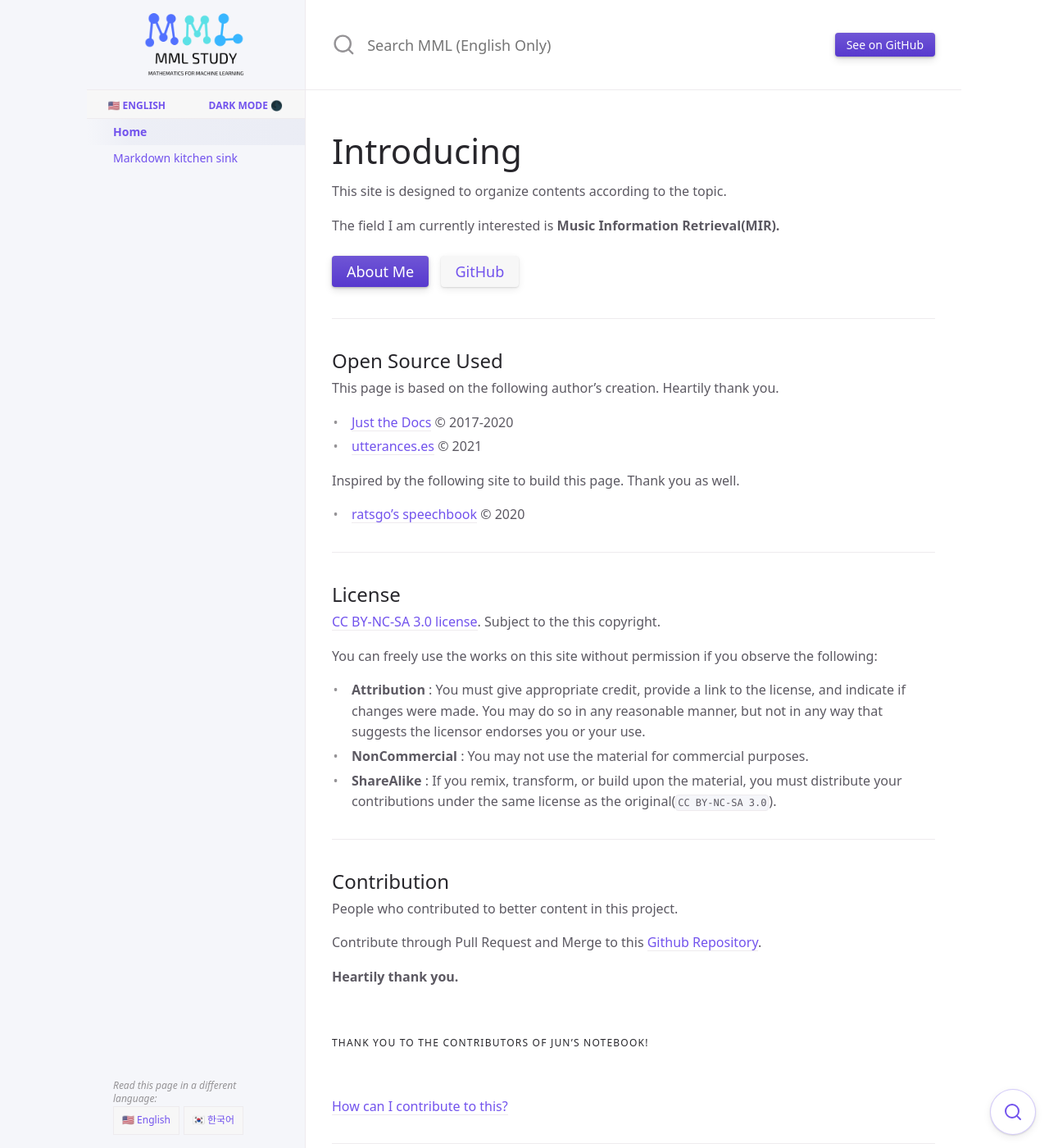
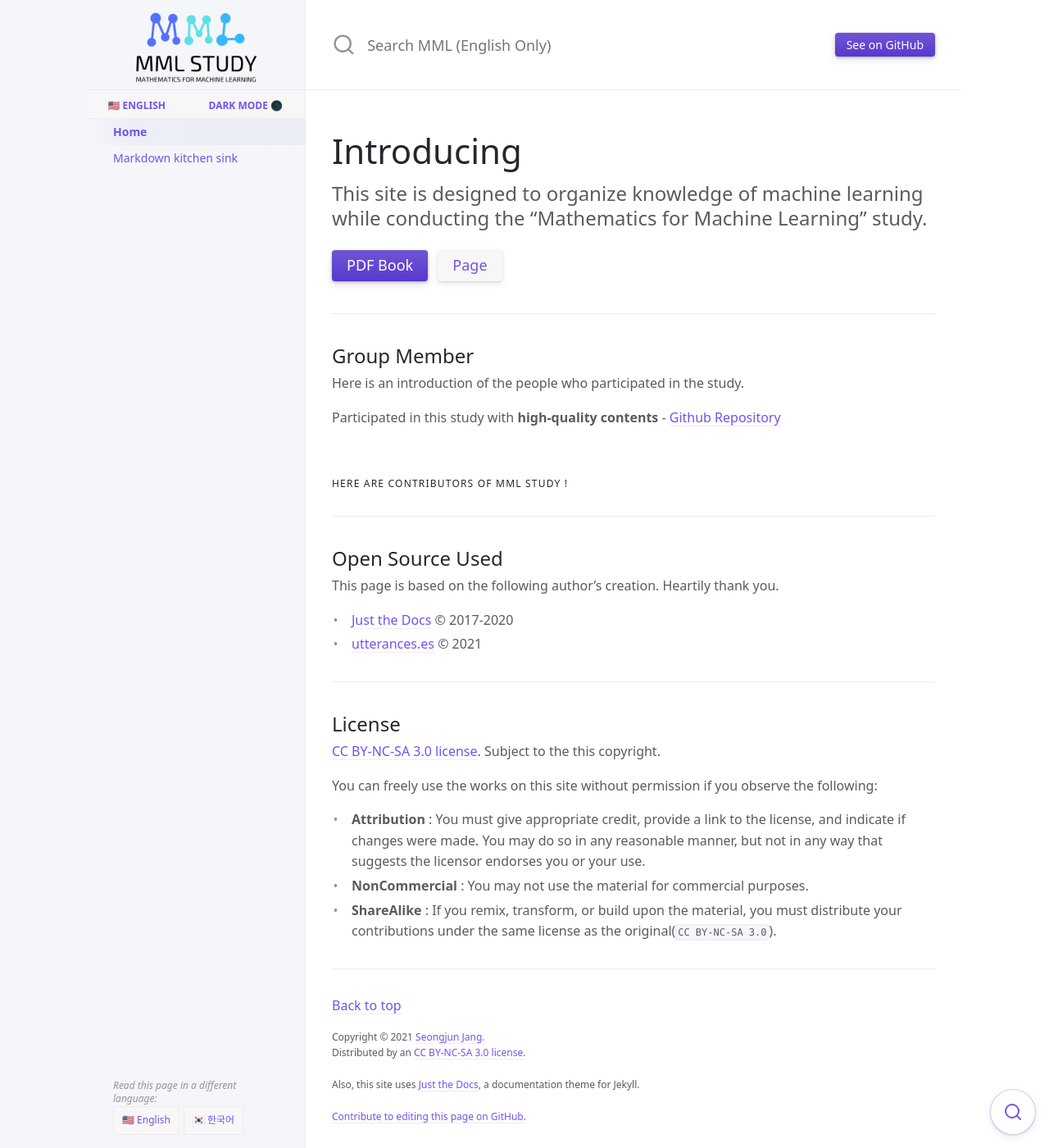
Before and after one commit to junnei/mml, a Jekyll site: the page built from docs/en/index.md, in a window 1280 px wide and 1400 px high. Shown: the whole window at 82% size. Built offline with Jekyll 4.4.1, drawn with Linux system fonts in a browser that asks for light colours.

Commit message:
fix logo

```diff
--- a/docs/en/index.md
+++ b/docs/en/index.md
@@ -11,16 +11,31 @@
 # Introducing
 {: .fs-9 }
 
-This site is designed to organize contents  according to the topic.
-
-The field I am currently interested is <b>Music Information Retrieval(MIR).</b>
-
+This site is designed to organize knowledge of machine learning while conducting the "Mathematics for Machine Learning" study.
 {: .fs-6 .fw-800 }
 
 
+[PDF Book](https://mml-book.github.io/book/mml-book.pdf){: .btn .btn-primary .fs-5 .mb-4 .mb-md-0 .mr-2 } [Page](https://mml-book.github.io){: .btn .fs-5 .mb-4 .mb-md-0 }
 
-[About Me](https://junnei.github.io){: .btn .btn-primary .fs-5 .mb-4 .mb-md-0 .mr-2 } [GitHub](https://github.com/junnei){: .btn .fs-5 .mb-4 .mb-md-0 }
+---
 
+## Group Member
+
+Here is an introduction of the people who participated in the study.
+
+Participated in this study with <b>high-quality contents</b> - [Github Repository](https://github.com/junnei/mml/)
+
+<br>
+
+#### Here are contributors of MML Study !
+
+<ul class="list-style-none">
+{% for contributor in site.github.contributors %}
+  <li class="d-inline-block mr-1">
+     <a href="{{ contributor.html_url }}"><img src="{{ contributor.avatar_url }}" width="64" height="64" alt="{{ contributor.login }}"/></a>
+  </li>
+{% endfor %}
+</ul>
 
 ---
 
@@ -32,46 +47,15 @@
 - [Just the Docs](http://patrickmarsceill.com) &copy; 2017-2020
 - [utterances.es](https://utteranc.es/) &copy; 2021
 
-Inspired by the following site to build this page. Thank you as well.
-
-- [ratsgo's speechbook](https://ratsgo.github.io/speechbook/) &copy; 2020
-
 ---
 
 
 ## License
 
-[CC BY-NC-SA 3.0 license](https://github.com/junnei/blog/blob/main/LICENSE). Subject to the this copyright.
+[CC BY-NC-SA 3.0 license](https://github.com/junnei/mml/blob/main/LICENSE). Subject to the this copyright.
 
 You can freely use the works on this site without permission if you observe the following:
 
 - **Attribution** : You must give appropriate credit, provide a link to the license, and indicate if changes were made. You may do so in any reasonable manner, but not in any way that suggests the licensor endorses you or your use.
 - **NonCommercial** : You may not use the material for commercial purposes.
 - **ShareAlike** : If you remix, transform, or build upon the material, you must distribute your contributions under the same license as the original(`CC BY-NC-SA 3.0`).
-
----
-
-## Contribution
-
-People who contributed to better content in this project.
-
-Contribute through Pull Request and Merge to this [Github Repository](https://github.com/junnei/blog/).
-
-<b>Heartily thank you.</b>
-
-<br>
-
-#### Thank you to the contributors of Jun's Notebook!
-
-
-<ul class="list-style-none">
-{% for contributor in site.github.contributors %}
-  <li class="d-inline-block mr-1">
-     <a href="{{ contributor.html_url }}"><img src="{{ contributor.avatar_url }}" width="32" height="32" alt="{{ contributor.login }}"/></a>
-  </li>
-{% endfor %}
-</ul>
-
-<br>
-
-[How can I contribute to this?](https://github.com/junnei/blog#contributing)
```
Also changed, not shown: docs/kr/index.md (+5 -2 lines), assets/images/logo-dark.png, assets/images/logo.png.
